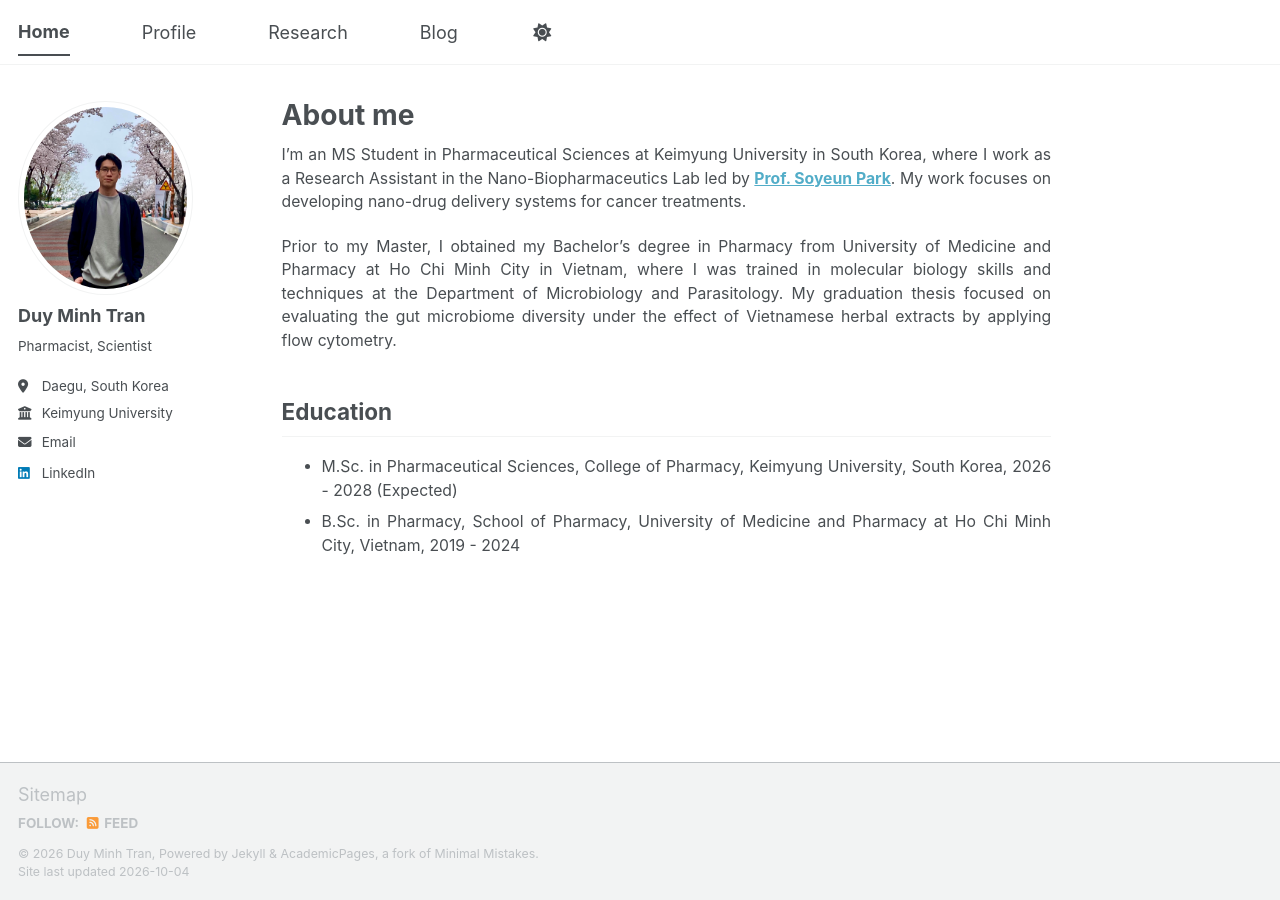
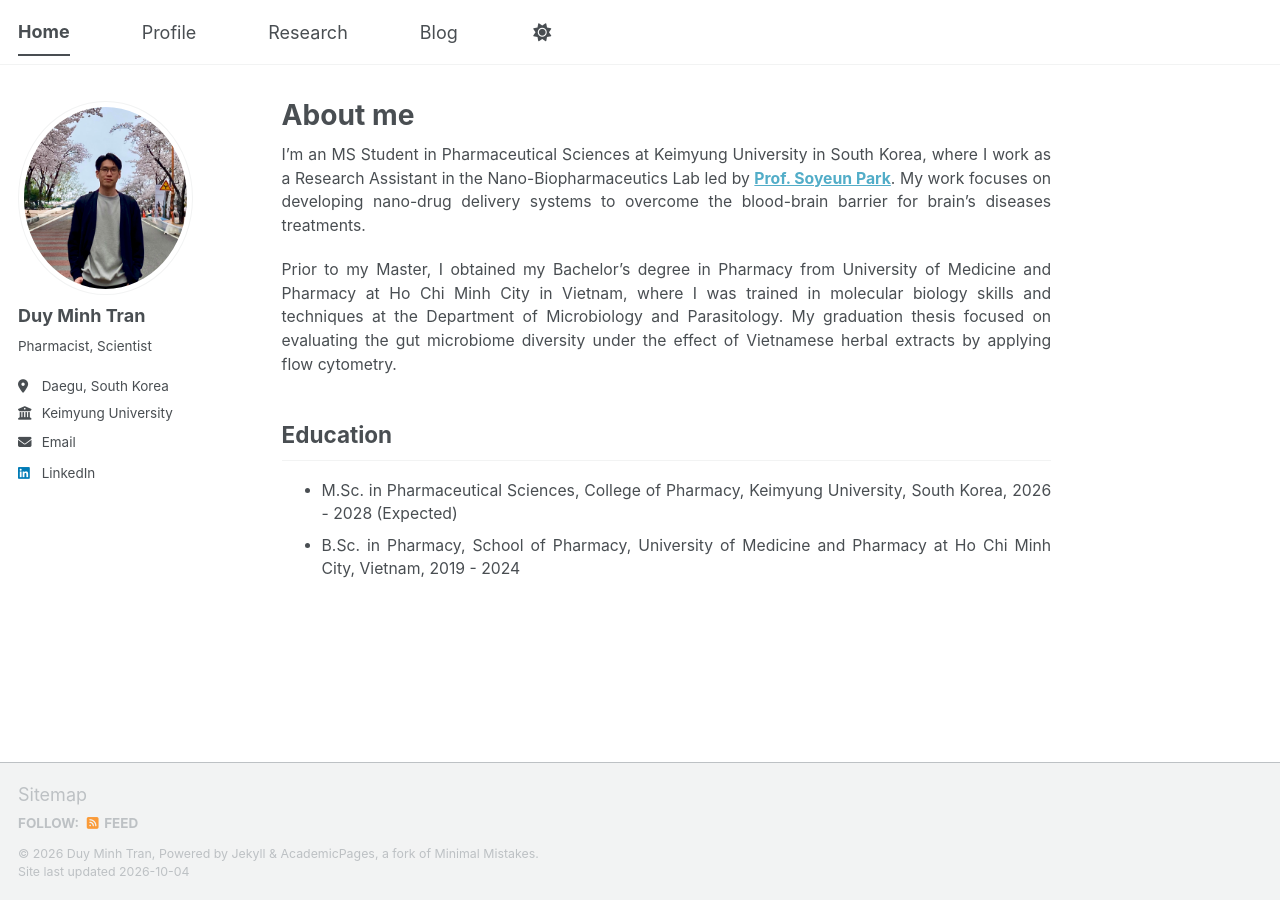
Before and after one commit to tranminhduy-git/tmduy.github.io, a Jekyll site: the page built from _pages/about.md, in a window 1280 px wide. Built offline with Jekyll 4.4.1, drawn with Linux system fonts in a browser that asks for light colours; a script bundle is joined from its source files by our own code; library files that are not in the unit come from our copies.

Commit message:
Update about.md

```diff
--- a/_pages/about.md
+++ b/_pages/about.md
@@ -7,7 +7,7 @@ redirect_from:
   - /about.html
 ---
 
-I'm an MS Student in Pharmaceutical Sciences at Keimyung University in South Korea, where I work as a Research Assistant in the Nano-Biopharmaceutics Lab led by [__Prof. Soyeun Park__](https://orcid.org/0000-0003-3989-9079). My work focuses on developing nano-drug delivery systems for cancer treatments.
+I'm an MS Student in Pharmaceutical Sciences at Keimyung University in South Korea, where I work as a Research Assistant in the Nano-Biopharmaceutics Lab led by [__Prof. Soyeun Park__](https://orcid.org/0000-0003-3989-9079). My work focuses on developing nano-drug delivery systems to overcome the blood-brain barrier for brain's diseases treatments.
 
 
 Prior to my Master, I obtained my Bachelor's degree in Pharmacy from University of Medicine and Pharmacy at Ho Chi Minh City in Vietnam, where I was trained in molecular biology skills and techniques at the Department of Microbiology and Parasitology. My graduation thesis focused on evaluating the gut microbiome diversity under the effect of Vietnamese herbal extracts by applying flow cytometry.
```
